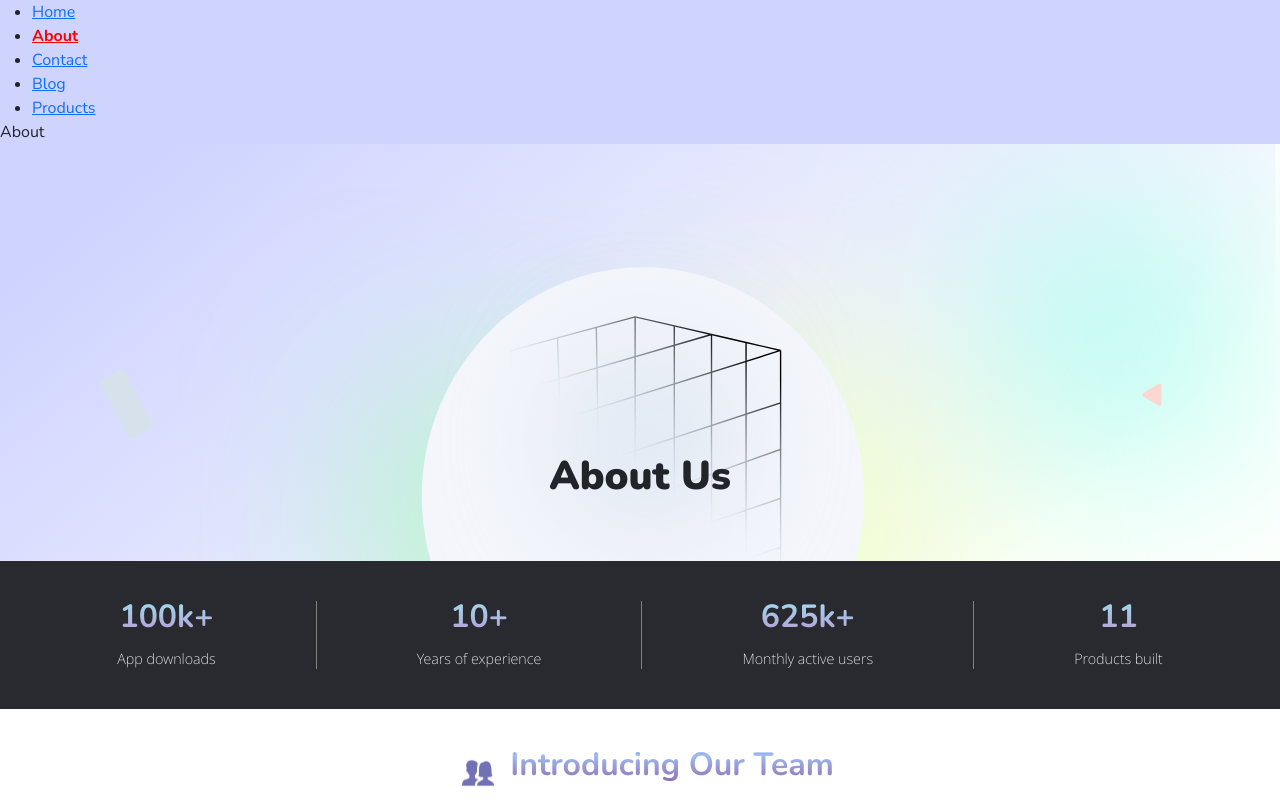
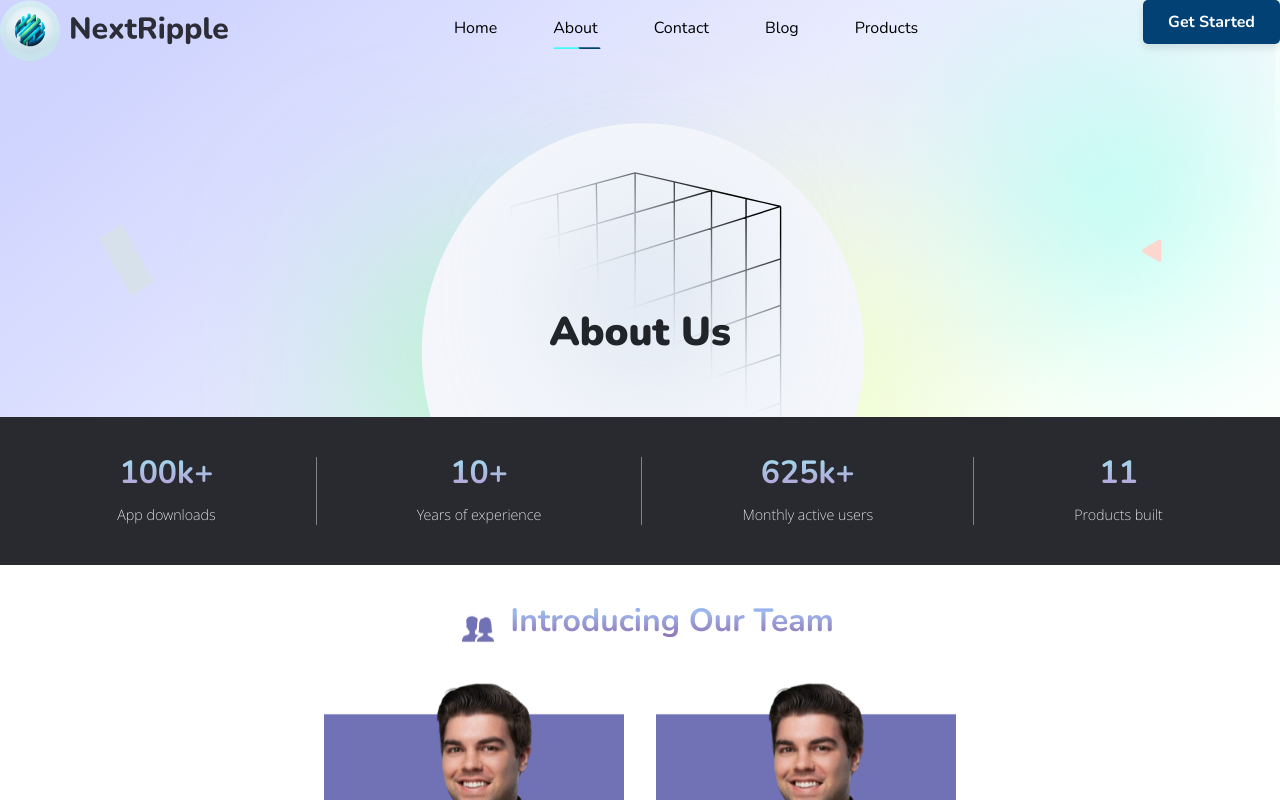
Before and after one commit to ahmeda110/NextRipple-Website, a React (Create React App) app: page /about in a window 1280 px wide. Shown: the top 800 px of the page. Built offline with nearby package versions, Linux system fonts and the light colour scheme.

Commit message:
header development

```diff
--- a/src/App.js
+++ b/src/App.js
@@ -19,7 +19,6 @@ import './App.css';
 function App() {
   return (
     <Router>
-      <Header/>
       <div className='App'>
         <Routes>
           <Route path="/" element={<Home />} exact />
--- /dev/null
+++ b/src/components/GetStartedButton.js
@@ -0,0 +1,13 @@
+import React from 'react'
+import styles from './GetStartedButton.module.css'
+import { NavLink, useLocation } from 'react-router-dom';
+
+function GetStartedButton() {
+  return (
+
+    <NavLink to="/contact" className={styles.button}>Get Started</NavLink>
+
+  )
+}
+
+export default GetStartedButton
--- /dev/null
+++ b/src/components/GetStartedButton.module.css
@@ -0,0 +1,20 @@
+.button {
+    padding: 10px 25px;
+    background-color: #014173;
+    color: white;
+    text-decoration: none;
+    border-radius: 5px;
+    display: inline-block;
+    font-weight: bold;
+    text-align: center;
+    box-shadow: 0 4px 8px rgba(0, 0, 0, 0.1);
+    transition: background-color 0.2s, box-shadow 0.2s;
+    font-size: 16px;
+  }
+
+  .button:hover, .button:focus {
+    background-color: #0056b3;
+    text-decoration: none;
+    box-shadow: 0 6px 12px rgba(0, 0, 0, 0.15);
+    color: white;
+  }
--- a/src/components/Header.js
+++ b/src/components/Header.js
@@ -36,7 +36,6 @@ function Header() {
           <li><NavLink to="/products" className={setActiveClass}>Products</NavLink></li>
         </ul>
       </nav>
-      <div className={styles.pageTitle}>{getPageName(pathname)}</div>
     </header>
   );
 }
--- a/src/components/Header.module.css
+++ b/src/components/Header.module.css
@@ -1,12 +1,51 @@
-.active {
-    font-weight: bold;
-    color: red;
-  }
-
 .container {
-  background-color: #CFD4FF;
+  display: flex;
+  align-items: center;
+  justify-content: space-between;
+  padding: 1rem;
 }
 
 .list {
+  list-style: none;
+  display: flex;
+  gap: 1.5rem;
   margin: 0;
+  padding: 0;
+
 }
+
+.list li {
+  margin: 0;
+  color: black;
+}
+
+.list a {
+  text-decoration: none;
+  color: black;
+  padding: 0.5rem 1rem;
+  border-radius: 0.5rem;
+  transition: color 0.3s;
+}
+
+.active {
+  color: #4b2e83;
+  position: relative;
+}
+
+.active::after {
+  content: '';
+  display: block;
+  position: absolute;
+  bottom: -2px;
+  left: 0;
+  width: 3rem;
+  margin-left: 1rem;
+  height: 2px;
+  background-image: url('../images/HeaderLine.png');
+  background-size: cover;
+}
+
+.pageTitle {
+  color: white;
+  font-size: 1.5rem;
+}
--- a/src/components/PageHeader.js
+++ b/src/components/PageHeader.js
@@ -1,15 +1,25 @@
 import React from 'react';
 import styles from './PageHeader.module.css';
 import background from '../assets/gradient-background.svg';
+import NextRippleLogo from '../images/NextRippleLogo.png'
+import GetStartedButton from './GetStartedButton'
+import Header from './Header';
 
 const PageHeader = ({ title }) => {
   return (
-    <>
-      <div className={styles.pageHeader}>
-        <img src={background} className={styles.backgroundGradient} alt="Page header background"/>
-        <h1 className={styles.pageTitle}>{title}</h1>
+    <div className={styles.pageHeader}>
+      <img src={background} className={styles.backgroundGradient} alt="Page header background"/>
+      <div className={styles.headerContent}>
+        <div className={styles.logo}>
+          <img src={NextRippleLogo} alt="Logo"/>
+        </div>
+        <div className={styles.nav}><Header/></div>
+        <div className={styles.getStarted}>
+          <GetStartedButton/>
+        </div>
       </div>
-    </>
+      <h1 className={styles.pageTitle}>{title}</h1>
+    </div>
   );
 };
 
--- a/src/components/PageHeader.module.css
+++ b/src/components/PageHeader.module.css
@@ -1,19 +1,37 @@
 @import url('https://fonts.googleapis.com/css2?family=Nunito:wght@700;700&display=swap');
 
 .pageHeader {
-    position: block;
+    position: relative;
     display: flex;
     justify-content: center;
     align-items: center;
+    flex-direction: column;
+    width: 100%;
+    min-height: 100px;
+}
+
+.headerContent {
+    display: flex;
+    justify-content: space-between;
+    width: 100%;
+    position: absolute;
+    top: 0;
+    z-index: 1;
+}
+
+.logo, .nav, .getStarted {
+
 }
 
 .backgroundGradient {
     width: 100%;
     height: auto;
+    z-index: 0;
 }
 
 .pageTitle {
     position: absolute;
     margin-top: 20vw;
     font-family: 'Nunito', sans-serif;
+    z-index: 2;
 }
--- a/src/pages/AllBlogs.js
+++ b/src/pages/AllBlogs.js
@@ -4,6 +4,7 @@ import { blogArticles } from '../components/BlogData';
 import BlogShowcase from '../components/BlogShowcase';
 import { NavLink } from 'react-router-dom';
 import BlogModal from '../components/BlogModal';
+import PageHeader from '../components/PageHeader';
 
 function AllBlogs() {
   const [selectedArticle, setSelectedArticle] = useState(null);
@@ -19,6 +20,9 @@ function AllBlogs() {
   };
 
   return (
+    <div>
+      <PageHeader title="Blogs" />
+
     <div className={styles.blogContainer}>
       <div className={styles.blogHeader}>
           <h2 className={styles.headerContent}>All Blogs</h2>
@@ -40,6 +44,7 @@ function AllBlogs() {
         article={selectedArticle}
       />
     </div>
+    </div>
   )
 }
 
--- a/src/pages/Blog.js
+++ b/src/pages/Blog.js
@@ -3,6 +3,7 @@ import styles from './Blog.module.css';
 import { blogArticles } from '../components/BlogData';
 import BlogModal from '../components/BlogModal';
 import { NavLink } from 'react-router-dom';
+import PageHeader from '../components/PageHeader'
 
 function Blog() {
   const [isModalOpen, setIsModalOpen] = useState(false);
@@ -21,6 +22,8 @@ function Blog() {
   };
 
   return (
+    <div>
+    <PageHeader title="Blogs" />
     <div className={styles.blogContainer}>
         <div className={styles.blogHeader}>
             <h2 className={styles.headerContent}>Most Recent Blogs</h2>
@@ -53,6 +56,7 @@ function Blog() {
           article={selectedArticle}
         />
     </div>
+    </div>
   );
 }
 
--- a/src/pages/Contact.js
+++ b/src/pages/Contact.js
@@ -1,9 +1,16 @@
 import React from 'react'
 import styles from './Contact.module.css'
+import PageHeader from '../components/PageHeader'
+
 
 function Contact() {
   return (
-    <div>Contact Page</div>
+    <div>
+      <PageHeader title="Contact"/>
+      <div>
+        Contact Page
+      </div>
+    </div>
   )
 }
 
--- a/src/pages/Products.js
+++ b/src/pages/Products.js
@@ -1,9 +1,15 @@
 import React from 'react'
 import styles from './Products.module.css'
+import PageHeader from '../components/PageHeader'
 
 function Products() {
   return (
-    <div>Products Page</div>
+    <div>
+      <PageHeader title="Products"/>
+      <div>
+        products
+      </div>
+    </div>
   )
 }
 
```
Also changed, not shown: src/images/HeaderLine.png (added), src/images/NextRippleLogo.png (added).
